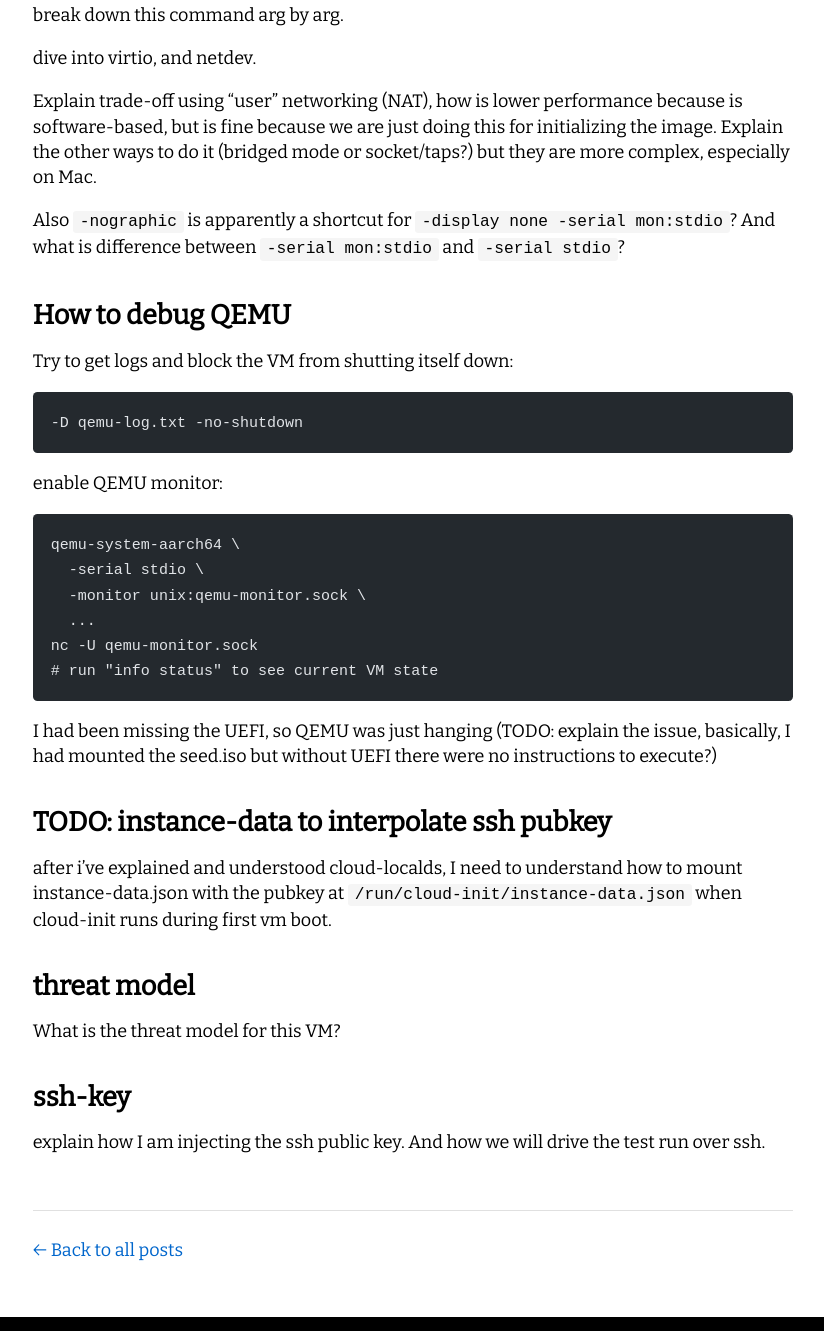
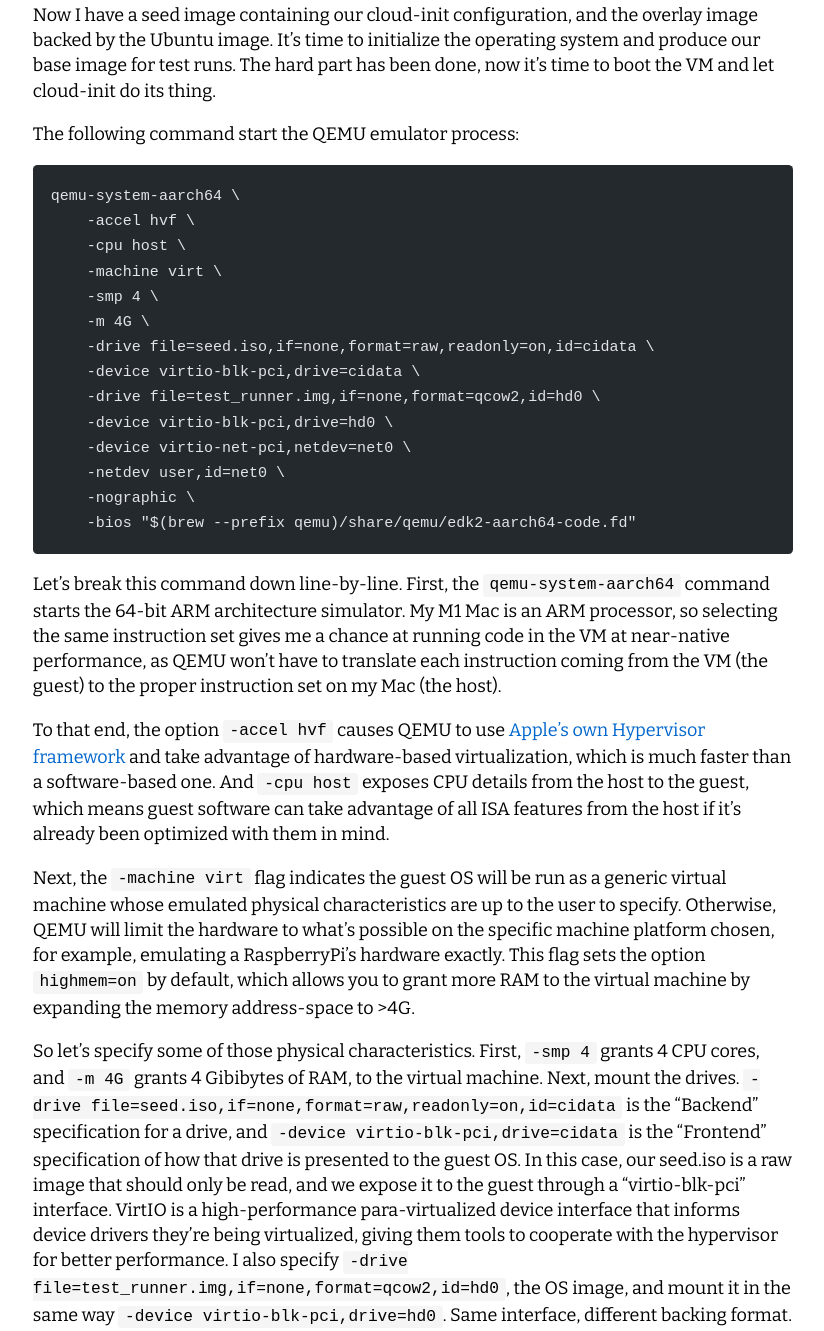
Before and after one commit to couetilc/couetil.com, an Astro site in the folder astro/: page /blog/qemu-images-for-pytest in a window 1280 px wide. Shown: the part 8182-9513 px from the top of the page, without its empty margins (227-1051 px from the left). Built offline with nearby package versions, Linux system fonts and the light colour scheme; Astro itself is replaced by a stand-in of ours; code samples lack their colours.

Commit message:
qemu-system-aarch64 command explanation

````diff
--- a/astro/src/content/blog/qemu-images-for-pytest.md
+++ b/astro/src/content/blog/qemu-images-for-pytest.md
@@ -366,13 +366,92 @@ find the user-data and meta-data within.
 
 ## qemu-system-aarch64
 
-break down this command arg by arg.
+Now I have a seed image containing our cloud-init configuration, and the
+overlay image backed by the Ubuntu image. It's time to initialize the operating
+system and produce our base image for test runs. The hard part has been done,
+now it's time to boot the VM and let cloud-init do its thing.
 
-dive into virtio, and netdev.
+The following command start the QEMU emulator process:
 
-Explain trade-off using "user" networking (NAT), how is lower performance because is software-based, but is fine because we are just doing this for initializing the image. Explain the other ways to do it (bridged mode or socket/taps?) but they are more complex, especially on Mac.
+```sh
+qemu-system-aarch64 \
+    -accel hvf \
+    -cpu host \
+    -machine virt \
+    -smp 4 \
+    -m 4G \
+    -drive file=seed.iso,if=none,format=raw,readonly=on,id=cidata \
+    -device virtio-blk-pci,drive=cidata \
+    -drive file=test_runner.img,if=none,format=qcow2,id=hd0 \
+    -device virtio-blk-pci,drive=hd0 \
+    -device virtio-net-pci,netdev=net0 \
+    -netdev user,id=net0 \
+    -nographic \
+    -bios "$(brew --prefix qemu)/share/qemu/edk2-aarch64-code.fd"
+```
 
-Also `-nographic` is apparently a shortcut for `-display none -serial mon:stdio`? And what is difference between `-serial mon:stdio` and `-serial stdio`?
+Let's break this command down line-by-line. First, the `qemu-system-aarch64`
+command starts the 64-bit ARM architecture simulator. My M1 Mac is an ARM
+processor, so selecting the same instruction set gives me a chance at running
+code in the VM at near-native performance, as QEMU won't have to translate each
+instruction coming from the VM (the guest) to the proper instruction set on my
+Mac (the host).
+
+To that end, the option `-accel hvf` causes QEMU to use [Apple's own Hypervisor
+framework] and take advantage of hardware-based virtualization, which is much
+faster than a software-based one. And `-cpu host` exposes CPU details from the
+host to the guest, which means guest software can take advantage of all ISA
+features from the host if it's already been optimized with them in mind.
+
+Next, the `-machine virt` flag indicates the guest OS will be run as a generic
+virtual machine whose emulated physical characteristics are up to the user to
+specify. Otherwise, QEMU will limit the hardware to what's possible on the
+specific machine platform chosen, for example, emulating a RaspberryPi's
+hardware exactly. This flag sets the option `highmem=on` by default, which
+allows you to grant more RAM to the virtual machine by expanding the memory
+address-space to >4G.
+
+So let's specify some of those physical characteristics. First, `-smp 4` grants
+4 CPU cores, and `-m 4G` grants 4 Gibibytes of RAM, to the virtual machine.
+Next, mount the drives. `-drive
+file=seed.iso,if=none,format=raw,readonly=on,id=cidata` is the "Backend"
+specification for a drive, and `-device virtio-blk-pci,drive=cidata` is the
+"Frontend" specification of how that drive is presented to the guest OS. In
+this case, our seed.iso is a raw image that should only be read, and we expose
+it to the guest through a "virtio-blk-pci" interface. VirtIO is a
+high-performance para-virtualized device interface that informs device drivers
+they're being virtualized, giving them tools to cooperate with the hypervisor
+for better performance. I also specify `-drive
+file=test_runner.img,if=none,format=qcow2,id=hd0`, the OS image, and mount it
+in the same way `-device virtio-blk-pci,drive=hd0`. Same interface, different
+backing format. Remember, raw images are better for performance, but qcow2
+allows virtual machine disk size to grow on-demand, which is better for
+experimentation.
+
+Gemini suggested adding the `-device virtio-rng-pci` flag to improve crypto
+performance, it exposes the host's hardware RNG to the guest. My server
+application is not doing much crypto at the moment, so we'll omit it. Enabling
+it didn't help boot times anyway.
+
+Next, networking. We specify a the backend network interface using `-device
+virtio-net-pci,netdev=net0`, and then mount it into the guest with `-netdev
+user,id=net0`.  `-netdev user` is QEMU's user-mode networking feature. QEMU
+creates a network in the guest and internally manages a NAT server for it. This
+adds overhead. QEMU now has to intercept packets, rewrite headers, and manage a
+routing table, all in userspace. If I wanted to improve performance, I would
+use TAP/bridge networking, but that feature has been limited on MacOS. (A TAP
+device is a virtual ethernet cable, while a bridge is the layer 2 switch
+beetween that virtual cable and the host's local area network).
+
+[Apple's own Hypervisor framework]: https://developer.apple.com/documentation/hypervisor 'Apple Documentation: Hypervisor'
+
+We're getting close to the end. `-nographic` is a short-hand for `-display none` and `-serial mon:stdio`. `-display none` does not mount a graphical device in the virtual machine, while `-serial mon:stdio` multiplexes two serial interfaces of data: stdin/stdout from the guest console, and the QEMU monitor console. The monitor console is a serial interface to QEMU that lets you send commands to control and inspect the virtual machine. We'll touch more on that in the debugging section.
+
+Finally, we specify the BIOS: `-bios "$(brew --prefix
+qemu)/share/qemu/edk2-aarch64-code.fd"`. The ARM-specific BIOS is bundled with
+the QEMU's homebrew release. This is the firmware that takes care of booting
+the guest OS on the host architecture. Without this, the virtual machine
+wouldn't know where to start, or what hardware it has available.
 
 ## How to debug QEMU
 
````
